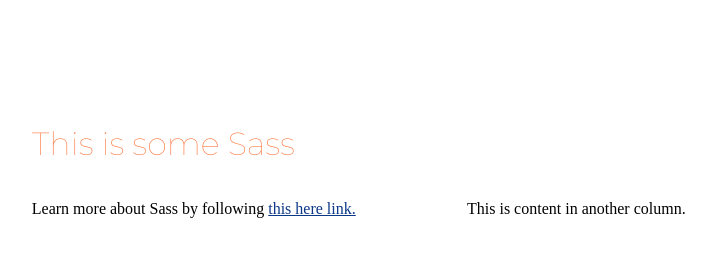
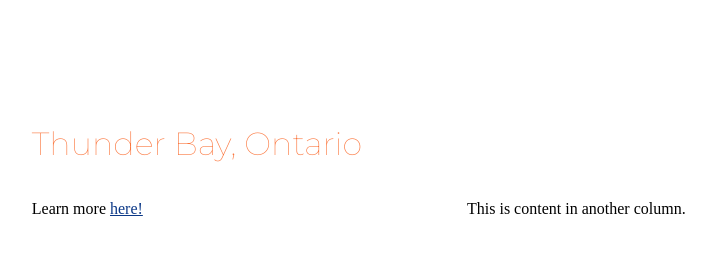
Before and after one commit to samalaksa/L5_demo, a website: page index.html in a window 1280 px wide. Shown: the whole page, without its empty margins (173-889 px from the left). Drawn offline with Linux system fonts and the light colour scheme; a web font is replaced by a local one.

Commit message:
first commit

```diff
--- a/index.html
+++ b/index.html
@@ -11,15 +11,19 @@
     <link href="https://fonts.googleapis.com/css2?family=Montserrat:wght@100..900&family=Sorts+Mill+Goudy:ital@0;1&display=swap" rel="stylesheet">
     <link href="css/style.css" rel="stylesheet">
 </head>
-<body>
-    <h1>This is some Sass</h1>
+<body id="bg-img">
+    <div class="header">
+
+    </div>
+        <h1>Thunder Bay, Ontario</h1>
         <div class="row">
             <div class="col">
-            <p>Learn more about Sass by following <a href="https://sass-lang.com/" target="_blank">this here link.</a></p>
+                <p>Learn more <a href="https://www.thunderbay.ca/en/index.aspx" target="_blank">here!</a></p>
             </div>
             <div class="col">
                 <p>This is content in another column.</p>
             </div>
         </div>
+
 </body>
 </html>
--- a/sass/_typography.scss
+++ b/sass/_typography.scss
@@ -3,7 +3,7 @@
 }
 h1, h2, h3, h4, h5, h6 {
     font-family: $font__heading;
-    color: $color__orange;
+    color: $color__darkblue;
 }
 h1, h2, h3 {
     font-weight: 100;
```
Also changed, not shown: sass/_base.scss (+12 -0 lines), sass/_variables.scss (+6 -1 lines), 1 other file. Lines whose indentation alone changed are shown as unchanged.
